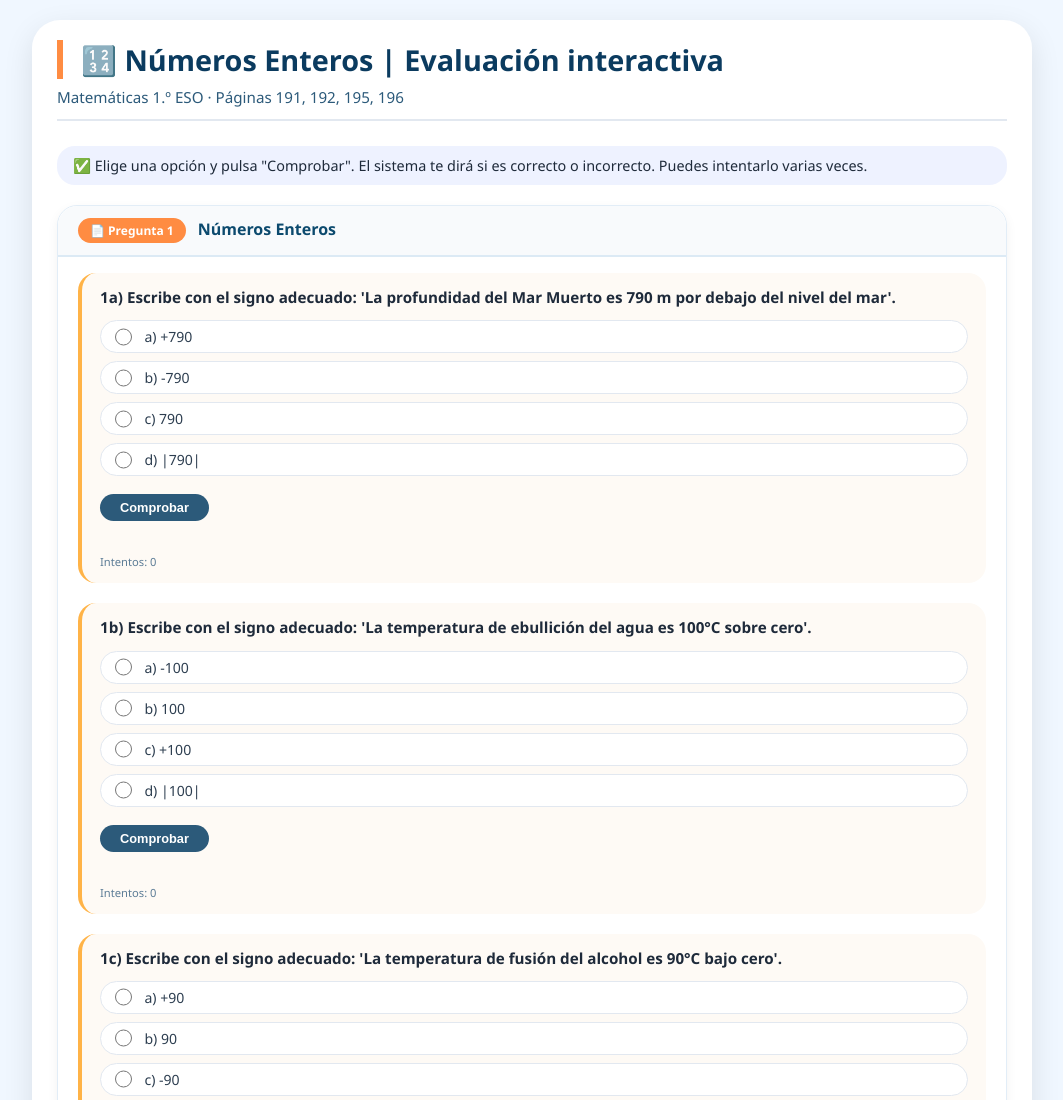
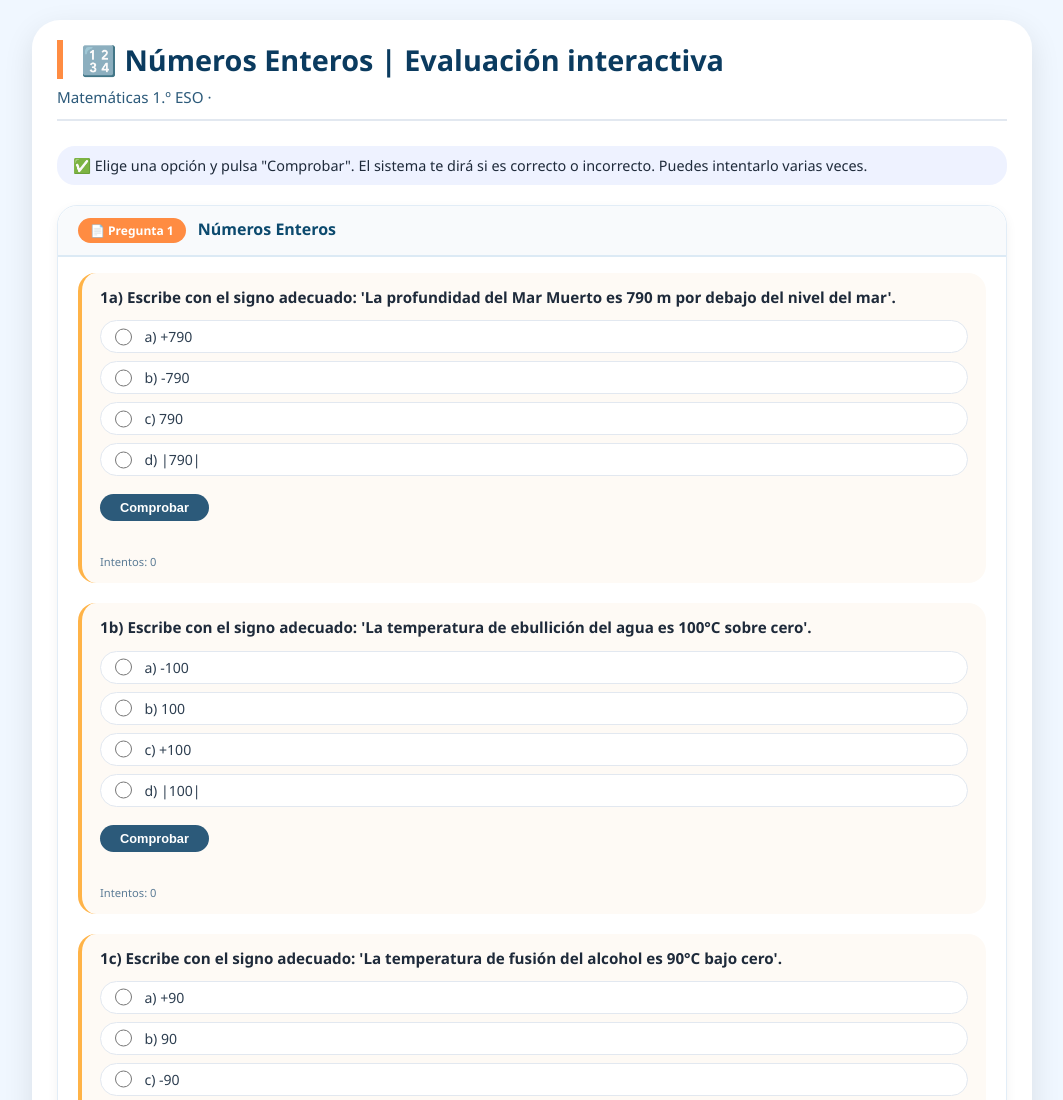
Before and after one commit to mbarper326-bego/enteros, a plain HTML site: page index.html in a window 1280 px wide. Shown: the top 1100 px of the page, without its empty margins (108-1171 px from the left). Drawn offline with Linux system fonts and the light colour scheme.

Commit message:
Update index.html

```diff
--- a/index.html
+++ b/index.html
@@ -201,7 +201,7 @@
 <body>
 <div class="container">
     <h1>🔢 Números Enteros | Evaluación interactiva</h1>
-    <div class="subtitulo">Matemáticas 1.º ESO · Páginas 191, 192, 195, 196</div>
+    <div class="subtitulo">Matemáticas 1.º ESO ·</div>
     <p style="background:#eef2ff; padding:10px 16px; border-radius:18px; margin-bottom:20px; font-size:0.9rem;">
         ✅ Elige una opción y pulsa "Comprobar". El sistema te dirá si es correcto o incorrecto. Puedes intentarlo varias veces.
     </p>
@@ -215,17 +215,8 @@
 </div>
 
 <script>
-    // ========== DEFINICIÓN DE PREGUNTAS (orden de la fotocopia, SIN pregunta 2) ==========
-    // Pregunta 1: 4 apartados (a, b, c, d)
-    // Pregunta 3: 4 apartados (a, b, c, d)
-    // Pregunta 4: 4 apartados (a, b, c, d)
-    // Pregunta 5: 6 apartados (a, b, c, d, e, f)
-    // Pregunta 6: 4 apartados (a, b, c, d)
-    // Pregunta 7: 3 apartados (a, b, c)
-    // Pregunta 8: 2 apartados (a, b)
-    // Pregunta 9: 6 apartados (a, b, c, d, e, f)
-    // Pregunta 10: 4 apartados (a, b, c, d)
-    // Pregunta 11: 1 apartado (problema Everest)
+
+
 
     const preguntasData = [
         // ========== PREGUNTA 1 (4 apartados) ==========
```
